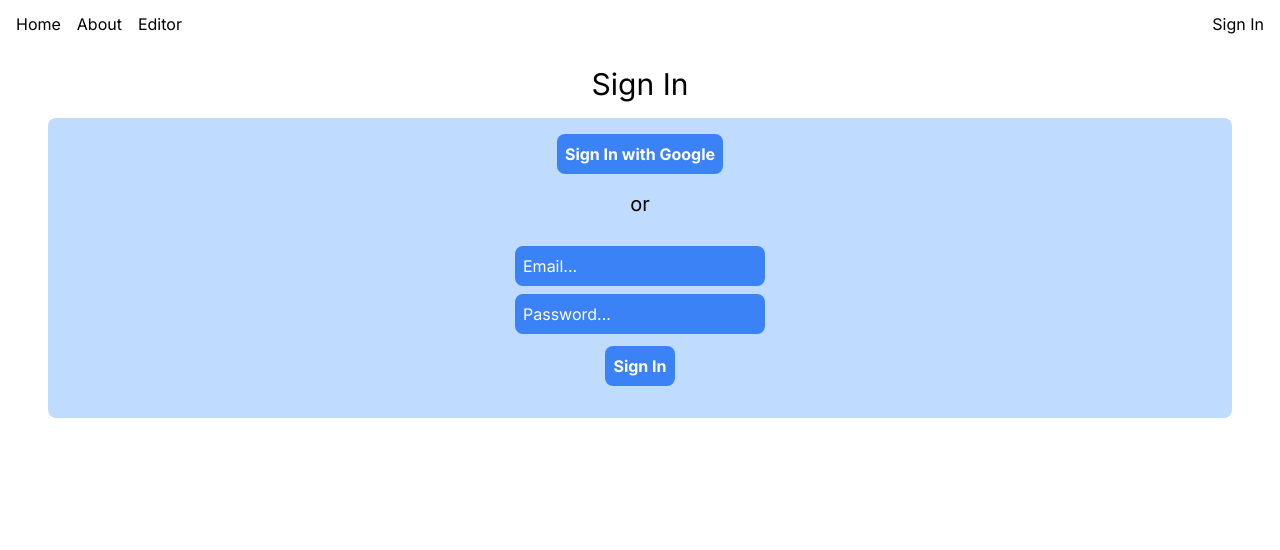
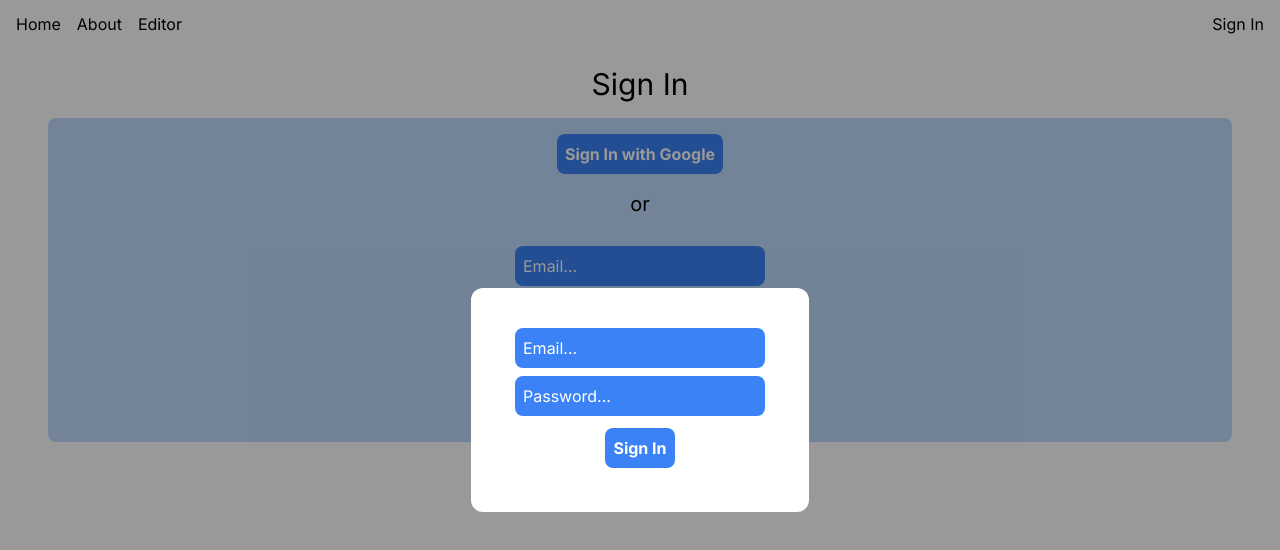
Before and after one commit to StandaFrontMan/Blame-Your-Code, a Next.js app: page /pages/authPage in a window 1280 px wide. Shown: the top 550 px of the page. Built offline with nearby package versions, Linux system fonts and the light colour scheme; no server answers.

Commit message:
feature: modal mvp

```diff
--- /dev/null
+++ b/src/app/components/common/modal/Modal.container.tsx
@@ -0,0 +1,19 @@
+"use client";
+
+import React from "react";
+import ModalView from "./Modal.view";
+
+export default function ModalContainer({ children }: any) {
+  const [active, setActive] = React.useState(true);
+
+  return (
+    <div>
+      <button onClick={() => setActive(!active)}>Click</button>
+      {active && (
+        <ModalView active={active} setActive={setActive}>
+          {children}
+        </ModalView>
+      )}
+    </div>
+  );
+}
--- /dev/null
+++ b/src/app/components/common/modal/Modal.view.tsx
@@ -0,0 +1,21 @@
+import { Dispatch, SetStateAction } from "react";
+import "./modal.css";
+
+type Props = {
+  active: boolean;
+  setActive: Dispatch<SetStateAction<boolean>>;
+  children: any;
+};
+
+export default function ModalView({ active, setActive, children }: Props) {
+  return (
+    <div
+      className={active ? "modal active" : "modal"}
+      onClick={() => setActive(false)}
+    >
+      <div className="modal__content" onClick={(e) => e.stopPropagation()}>
+        {children}
+      </div>
+    </div>
+  );
+}
--- /dev/null
+++ b/src/app/components/common/modal/modal.css
@@ -0,0 +1,22 @@
+.modal {
+  height: 100vh;
+  width: 100vw;
+  background-color: rgba(0, 0, 0, 0.4);
+  position: fixed;
+  top: 0;
+  left: 0;
+  display: flex;
+  align-items: center;
+  justify-content: center;
+  transform: scale(0);
+}
+
+.modal.active {
+  transform: scale(1);
+}
+
+.modal__content {
+  padding: 20px;
+  border-radius: 12px;
+  background-color: white;
+}
--- a/src/app/pages/authPage/page.tsx
+++ b/src/app/pages/authPage/page.tsx
@@ -1,5 +1,6 @@
 import GoogleAuthButton from "@/app/components/authtorization/GoogleAuthButton";
 import CredentialsAuthFormContainer from "@/app/components/authtorization/credentials_auth_form/CredentialsAuthForm.container";
+import ModalContainer from "@/app/components/common/modal/Modal.container";
 import { Metadata } from "next";
 
 export async function generateMetadata(): Promise<Metadata> {
@@ -18,6 +19,10 @@ export default async function AuthPage() {
         <GoogleAuthButton />
         <div className="mx-2 my-2 text-xl">or</div>
         <CredentialsAuthFormContainer />
+
+        <ModalContainer>
+          <CredentialsAuthFormContainer />
+        </ModalContainer>
       </div>
     </main>
   );
```
Also changed, not shown: src/app/modules/Header/application/HeaderAuthSection/HeaderAuthSection.tsx (+13 -24 lines).
